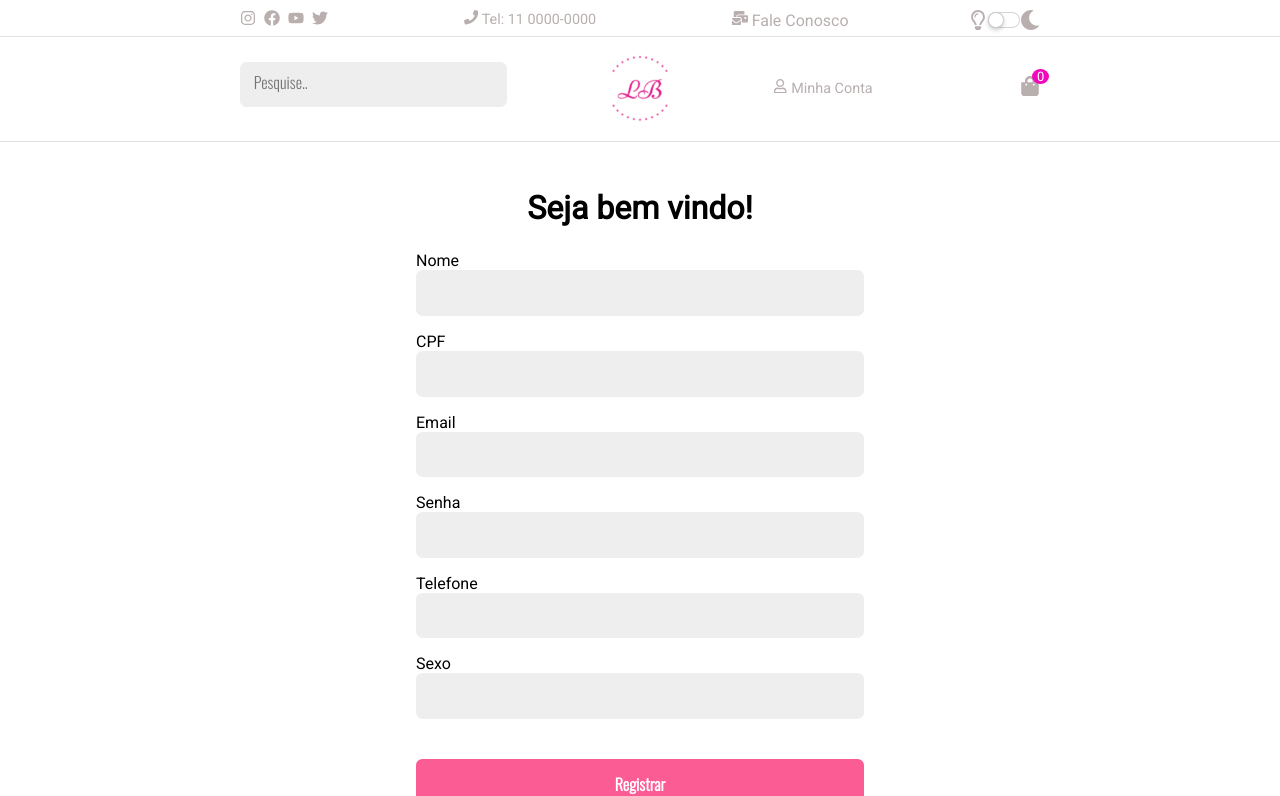
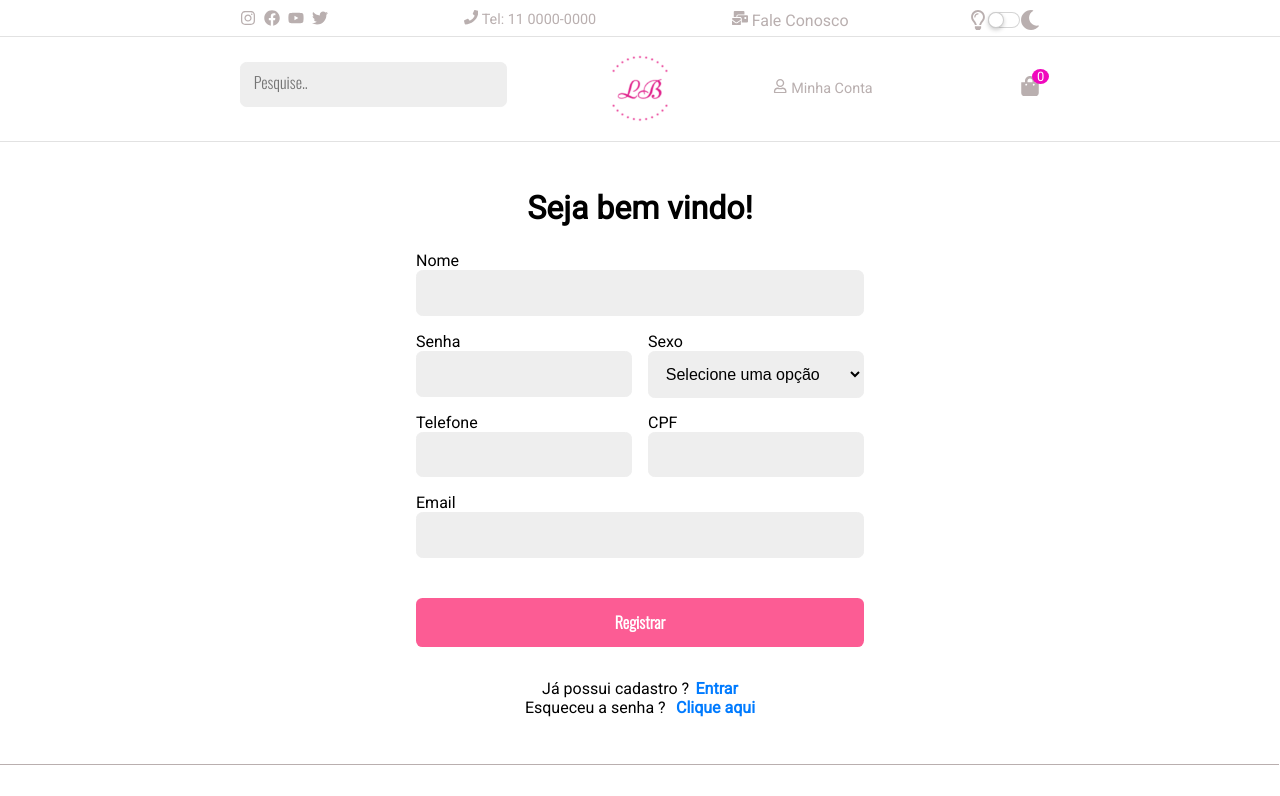
Before and after one commit to LizandraBonfim/loja-liz, a React (Create React App) app: page /cadastro in a window 1280 px wide. Shown: the top 796 px of the page. Built offline with nearby package versions, Linux system fonts and the light colour scheme.

Commit message:
iniciando cadastramento de usuario

```diff
--- /dev/null
+++ b/src/components/MiniFotos/index.tsx
@@ -0,0 +1,18 @@
+import React from 'react';
+import camisa1 from '../../assets/produtos/camiseta1.jpg';
+
+import { Container } from './styles';
+
+const MiniFotos: React.FC = () => {
+    return (
+        <Container>
+            <img src={camisa1} alt="" />
+            <img src={camisa1} alt="" />
+            <img src={camisa1} alt="" />
+            <img src={camisa1} alt="" />
+        </Container>
+
+    )
+}
+
+export default MiniFotos;
--- /dev/null
+++ b/src/components/MiniFotos/styles.ts
@@ -0,0 +1,13 @@
+import styled from 'styled-components';
+
+export const Container = styled.div`
+  margin: 1rem 0;
+  gap: 1rem;
+  display: grid;
+  grid-template-columns: repeat(6, 1fr);
+
+  img{
+
+  box-shadow: 0px 0px 3px var(--color-cinza);
+  }
+`;
--- a/src/components/Produtos/ProdutoDetalhe.tsx
+++ b/src/components/Produtos/ProdutoDetalhe.tsx
@@ -16,6 +16,7 @@ import {
     BotaoComprar
 } from './produtoDetalheEstrutura';
 import { Preco } from './ProdutoEstrutura';
+import MiniFotos from '../MiniFotos';
 
 
 
@@ -80,7 +81,10 @@ const ProdutoDetalhe: React.FC = () => {
                             </Link>
                         </BotaoComprar>
                     </DetalhesCompra>
+
                 </Container>
+                <MiniFotos />
+
             </AnimeLeft>
 
         </MainContainer>
--- /dev/null
+++ b/src/components/Select/index.tsx
@@ -0,0 +1,27 @@
+import React, { SelectHTMLAttributes } from 'react';
+import { SelectBlock } from './styles';
+
+interface Props extends SelectHTMLAttributes<HTMLSelectElement> {
+    label: string;
+    name: string;
+    options: Array<{
+        value: string,
+        label: string;
+    }>;
+}
+
+const Select: React.FC<Props> = ({ label, name, options, ...rest }) => {
+    return (
+        <SelectBlock>
+            <label htmlFor={name}> {label} </label>
+            <select value="" id={name} {...rest} >
+                <option value="" disabled hidden>Selecione uma opção</option>
+                {options.map(option => {
+                    return <option key={option.value} value={option.value} >{option.label}</option>
+                })}
+            </select>
+        </SelectBlock>
+    )
+}
+
+export default Select
--- /dev/null
+++ b/src/components/Select/styles.ts
@@ -0,0 +1,42 @@
+import styled from 'styled-components';
+
+export const SelectBlock = styled.div`
+        margin-top: .5rem;
+
+    label{
+        font-size: 1rem;
+    }
+    select{
+        width: 100%;
+        padding: .5rem 0;
+        border: 1px solid #eee;
+        display: block;
+        font-size: 1rem;
+        padding: 0.8rem;
+        border-radius: 0.4rem;
+        background-color: #eee;
+        transition: .3s;
+        outline: none;
+
+        >option{
+
+        padding: 1rem;
+        &:active{
+            background-color: var(--color-rosa);
+
+        }
+        }
+    }
+
+    option{
+        font-size: 1rem;
+        background: var(--color-branco);
+        font-family: var(--font-oswald);
+    }
+
+    @media(min-width: 700px){
+        & + div{
+        margin-top: 0;
+    }
+    }
+`;
--- a/src/global.ts
+++ b/src/global.ts
@@ -41,6 +41,7 @@ svg > * {
     font-family:  var(--font-oswald) ;
     /* text-transform: uppercase; */
   }
+
 
   input, button{
     width: 100%;
@@ -157,5 +158,10 @@ export const DisplayFlex = styled.div`
     justify-content: space-between;
 `;
 
+export const ColunaDois = styled.div`
+  display: grid;
+  gap: 1rem;
+  grid-template-columns: 1fr 1fr;
+`;
 
 export default GlobalStyle;
--- a/src/pages/Cadastro/index.tsx
+++ b/src/pages/Cadastro/index.tsx
@@ -1,14 +1,14 @@
-import React, { FormEvent } from 'react';
+import React, { FormEvent, useState } from 'react';
 import { Link } from 'react-router-dom';
 
 import Input from '../../components/Input';
 import useForm from '../../hooks/useForm';
 import Button from '../../components/Button';
-import { AnimeLeft, MainContainer, LoginContainer } from '../../global';
-import { Content } from '../../global';
+import { AnimeLeft, MainContainer, LoginContainer, Content, ColunaDois } from '../../global';
+import Select from '../../components/Select';
 
 const Cadastro: React.FC = () => {
-
+    const [subject, setSubject] = useState('');
     const nome = useForm();
     const email = useForm("email");
     const senha = useForm("senha");
@@ -30,20 +30,31 @@ const Cadastro: React.FC = () => {
 
                         <h3>Seja bem vindo!</h3>
 
-                        <div>
-                            <Input label="Nome" type="text" nome="nome" {...nome} />
+                        <Input label="Nome" type="text" nome="nome" {...nome} />
+
+                        <ColunaDois>
+                            <Input label="Senha" type="password" nome="password" {...senha} />
+                            <Select value={subject}
+                                onChange={(e) => setSubject(e.target.value)}
+                                label="Sexo"
+                                name="subject"
+                                options={[
+                                    { value: 'f', label: 'Feminino ' },
+                                    { value: 'm', label: 'Masculino ' },
+                                    { value: 'n', label: 'Não informar ' },
+
+                                ]} >
+
+                            </Select>
+                        </ColunaDois>
+
+                        <ColunaDois>
+                            <Input label="Telefone" type="tel" nome="telefone" {...telefone} />
                             <Input label="CPF" type="text" nome="cpf" {...cpf} />
-                        </div>
+                        </ColunaDois>
                         <Input label="Email" type="email" nome="email" {...email} />
 
-                        <div>
 
-                            <Input label="Senha" type="password" nome="password" {...senha} />
-
-                            <Input label="Telefone" type="tel" nome="telefone" {...telefone} />
-
-                            <Input label="Sexo" type="text" nome="sexo" {...sexo} />
-                        </div>
 
 
 
```
